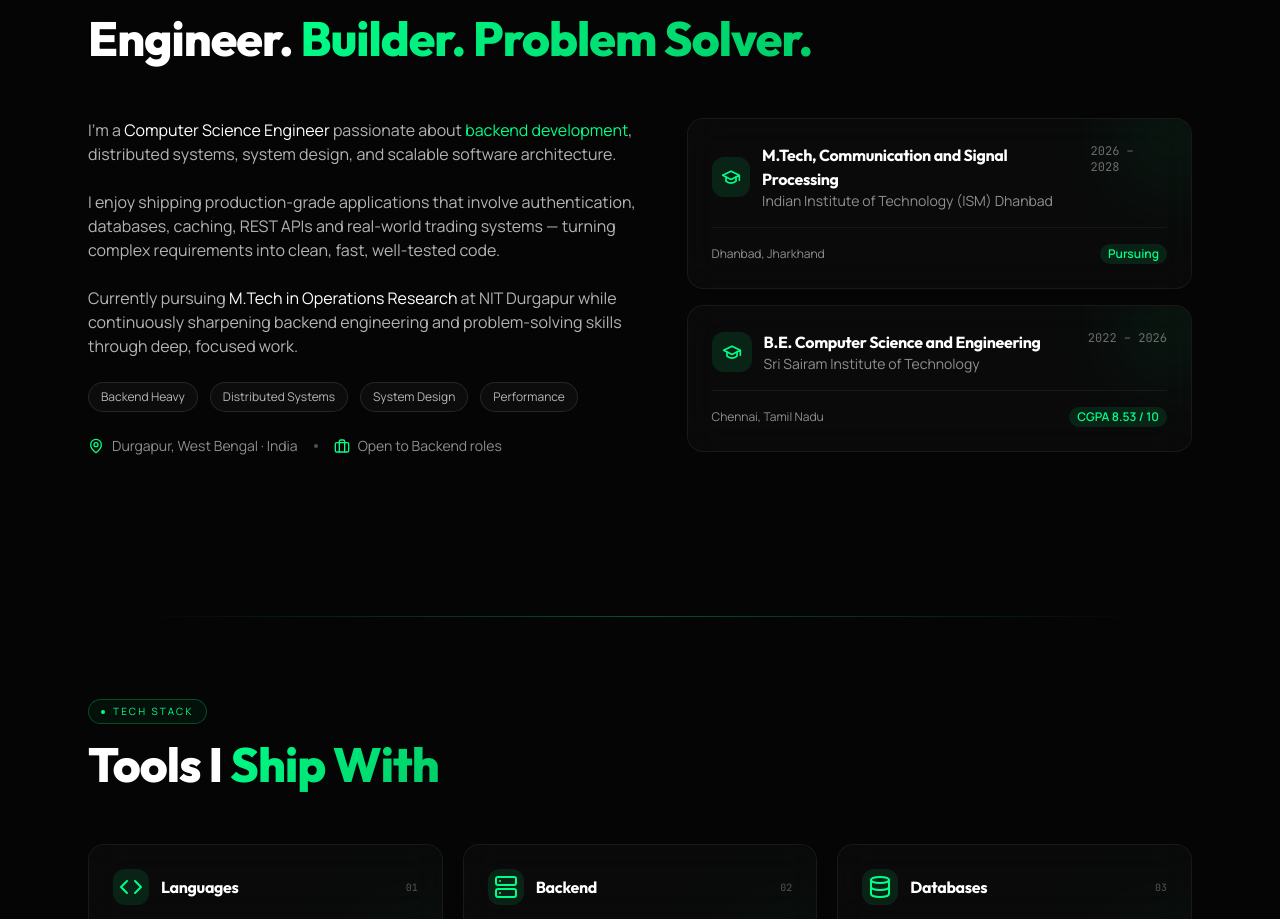
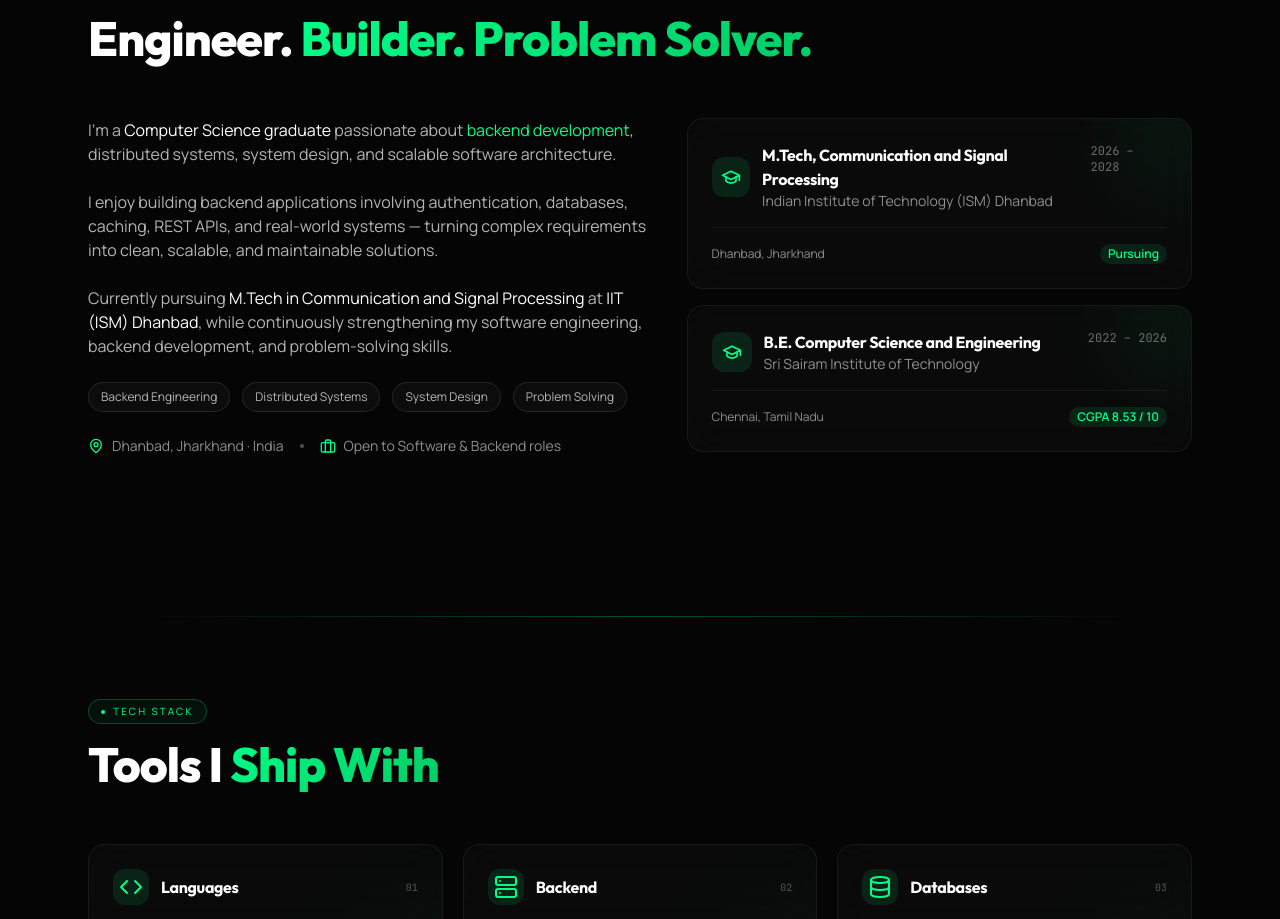
Before and after one commit to 10132003/Thomas-Portfolio, a React (Vite) app in the folder frontend/: page / in a window 1280 px wide. Shown: the part 951-1870 px from the top of the page. Built offline with nearby package versions, Linux system fonts and the light colour scheme.

Commit message:
Update portfolio with IIT ISM Dhanbad

```diff
--- a/frontend/src/components/portfolio/About.jsx
+++ b/frontend/src/components/portfolio/About.jsx
@@ -9,7 +9,11 @@
   return (
     <section id="about" data-testid="about-section" className="relative section-pad">
       <div className="mx-auto w-full max-w-6xl px-6">
-        <SectionHeading eyebrow="About" title="Engineer." accent="Builder. Problem Solver." />
+        <SectionHeading
+          eyebrow="About"
+          title="Engineer."
+          accent="Builder. Problem Solver."
+        />
 
         <div className="mt-14 grid grid-cols-1 gap-10 lg:grid-cols-[1.05fr_0.95fr]">
           <motion.div
@@ -20,27 +24,51 @@
             className="space-y-6 text-[15px] leading-relaxed text-white/70 sm:text-base"
           >
             <p>
-              I'm a <span className="text-white">Computer Science Engineer</span> passionate about{" "}
-              <span className="text-[#00FF88]">backend development</span>, distributed systems,
-              system design, and scalable software architecture.
+              I'm a{" "}
+              <span className="text-white">
+                Computer Science graduate
+              </span>{" "}
+              passionate about{" "}
+              <span className="text-[#00FF88]">
+                backend development
+              </span>
+              , distributed systems, system design, and scalable software
+              architecture.
             </p>
+
             <p>
-              I enjoy shipping production-grade applications that involve authentication, databases,
-              caching, REST APIs and real-world trading systems — turning complex requirements into
-              clean, fast, well-tested code.
+              I enjoy building backend applications involving authentication,
+              databases, caching, REST APIs, and real-world systems — turning
+              complex requirements into clean, scalable, and maintainable
+              solutions.
             </p>
+
             <p>
-              Currently pursuing <span className="text-white">M.Tech in Operations Research</span> at
-              NIT Durgapur while continuously sharpening backend engineering and problem-solving
-              skills through deep, focused work.
+              Currently pursuing{" "}
+              <span className="text-white">
+                M.Tech in Communication and Signal Processing
+              </span>{" "}
+              at{" "}
+              <span className="text-white">
+                IIT (ISM) Dhanbad
+              </span>
+              , while continuously strengthening my software engineering,
+              backend development, and problem-solving skills.
             </p>
 
             <div className="mt-8 flex flex-wrap gap-3">
-              {["Backend Heavy", "Distributed Systems", "System Design", "Performance"].map((t) => (
+              {[
+                "Backend Engineering",
+                "Distributed Systems",
+                "System Design",
+                "Problem Solving",
+              ].map((t) => (
                 <span
                   key={t}
                   className="rounded-full border border-white/10 bg-white/[0.03] px-3 py-1.5 text-xs text-white/70"
-                  data-testid={`about-tag-${t.toLowerCase().replace(/\s/g, '-')}`}
+                  data-testid={`about-tag-${t
+                    .toLowerCase()
+                    .replace(/\s/g, "-")}`}
                 >
                   {t}
                 </span>
@@ -49,10 +77,12 @@
 
             <div className="mt-8 flex items-center gap-2 text-sm text-white/55">
               <MapPin className="h-4 w-4 text-[#00FF88]" />
-              Durgapur, West Bengal · India
+              Dhanbad, Jharkhand · India
+
               <span className="mx-2 h-1 w-1 rounded-full bg-white/30" />
+
               <Briefcase className="h-4 w-4 text-[#00FF88]" />
-              Open to Backend roles
+              Open to Software & Backend roles
             </div>
           </motion.div>
 
@@ -63,7 +93,11 @@
                 initial={{ opacity: 0, y: 18 }}
                 whileInView={{ opacity: 1, y: 0 }}
                 viewport={{ once: true, margin: "-80px" }}
-                transition={{ duration: 0.7, ease, delay: i * 0.08 }}
+                transition={{
+                  duration: 0.7,
+                  ease,
+                  delay: i * 0.08,
+                }}
                 whileHover={{ y: -4 }}
                 className="group relative overflow-hidden rounded-2xl glass p-6"
                 data-testid={`edu-card-${i}`}
@@ -73,21 +107,33 @@
                     <div className="flex h-10 w-10 items-center justify-center rounded-xl bg-[#00FF88]/10 text-[#00FF88]">
                       <GraduationCap className="h-5 w-5" />
                     </div>
+
                     <div>
                       <div className="font-display text-base font-bold text-white">
                         {edu.degree}
                       </div>
-                      <div className="text-sm text-white/55">{edu.school}</div>
+
+                      <div className="text-sm text-white/55">
+                        {edu.school}
+                      </div>
                     </div>
                   </div>
-                  <span className="font-mono-accent text-xs text-white/40">{edu.period}</span>
+
+                  <span className="font-mono-accent text-xs text-white/40">
+                    {edu.period}
+                  </span>
                 </div>
+
                 <div className="mt-4 flex items-center justify-between border-t border-white/5 pt-4">
-                  <span className="text-xs text-white/55">{edu.location}</span>
+                  <span className="text-xs text-white/55">
+                    {edu.location}
+                  </span>
+
                   <span className="rounded-md bg-[#00FF88]/10 px-2 py-0.5 text-xs font-semibold text-[#00FF88]">
                     {edu.detail}
                   </span>
                 </div>
+
                 <div className="pointer-events-none absolute -right-12 -top-12 h-32 w-32 rounded-full bg-[#00FF88]/[0.06] blur-2xl transition group-hover:bg-[#00FF88]/15" />
               </motion.div>
             ))}
```
